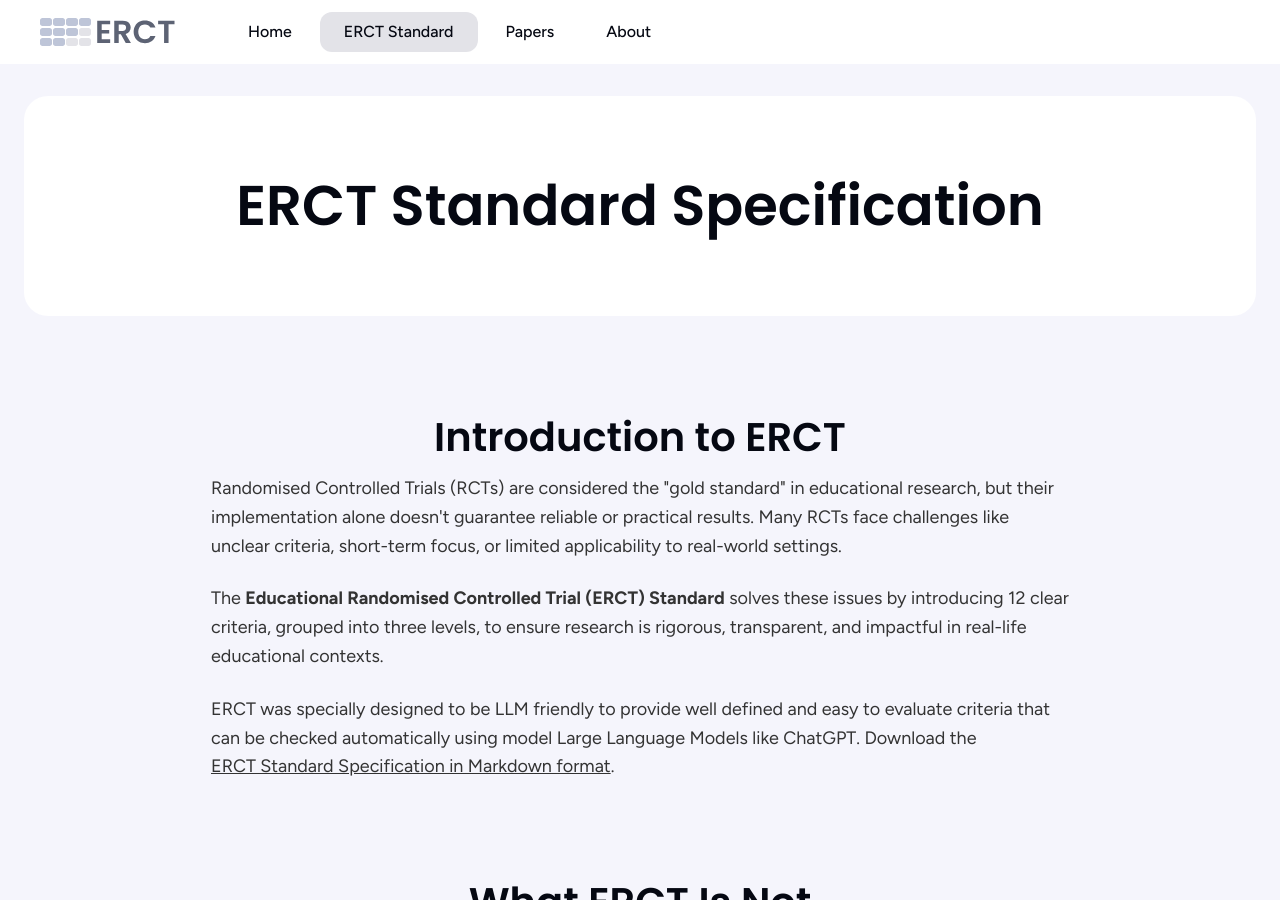
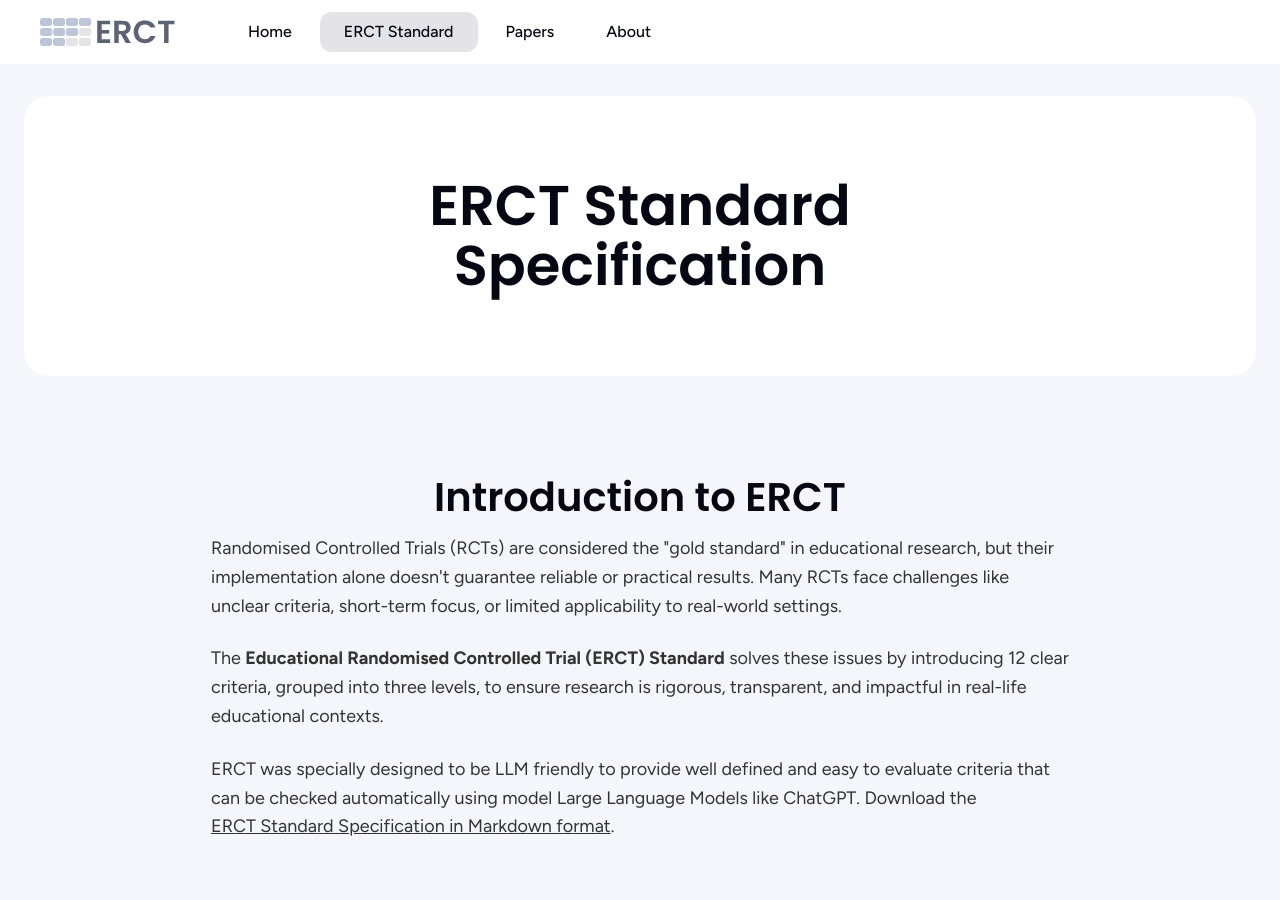
Before and after one commit to vassiliphilippov/erct-papers, a Jekyll site: the page standard.html, which Jekyll copies as it is, in a window 1280 px wide and 900 px high. Built offline with Jekyll 4.4.1, drawn with Linux system fonts in a browser that asks for light colours.

Commit message:
Update standard.html

```diff
--- a/standard.html
+++ b/standard.html
@@ -37,7 +37,7 @@
 			<section class="main__hero hero">
 				<div class="hero__container">
 					<div class="hero__body">
-						<h1 class="hero__title title">ERCT Standard Specification</h1>
+						<h1 class="hero__title title">ERCT Standard<br>Specification</h1>
 					</div>
 				</div>
 			</section>
```
